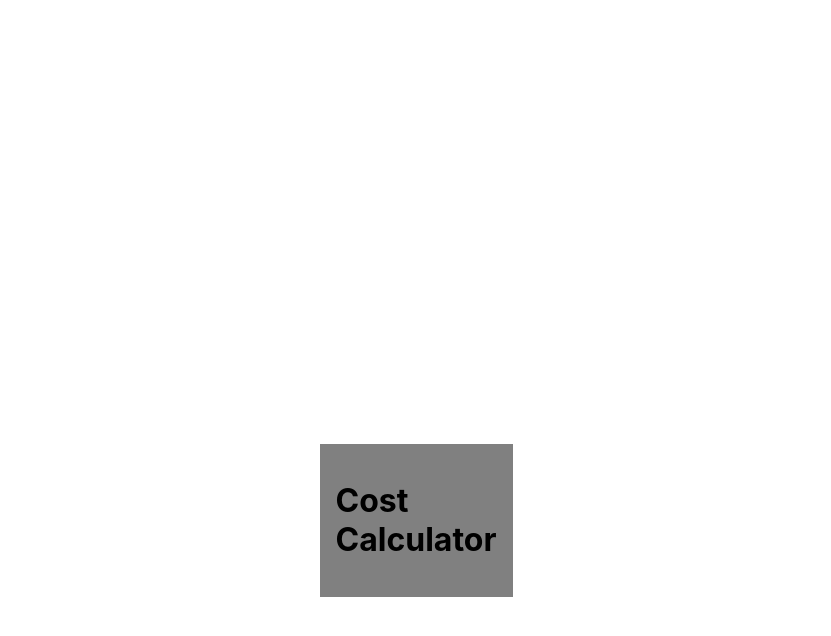
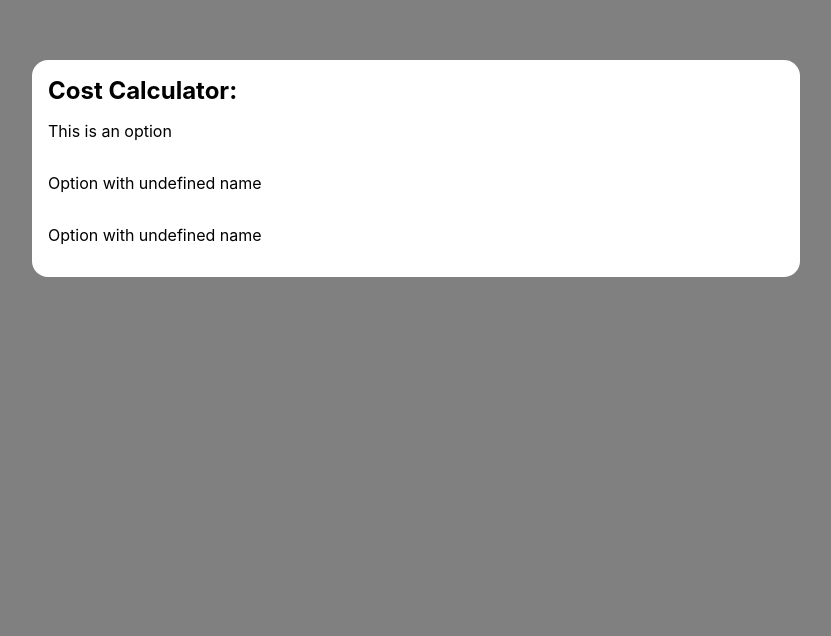
Before and after one commit to casperrr/cgcalculator, a React (Create React App) app: page / in a window 1280 px wide. Shown: the part 196-832 px from the top of the page, without its empty margins (224-1055 px from the left). After the commit the page ends 800 px from the top, so only its background shows below. Built offline with nearby package versions, Linux system fonts and the light colour scheme.

Commit message:
custom option text

```diff
--- a/src/TestApp.css
+++ b/src/TestApp.css
@@ -2,5 +2,13 @@
     display: flex;
     align-items: center;
     justify-content: center;
-    margin: 50%;
+    align-self: center;
+    /* margin: 50%; */
+    /* width: 90%; */
+    /* height: 100%; */
+    padding: 20%;
 }
+
+body{
+    background-color: gray;
+}
--- a/src/components/Calculator.css
+++ b/src/components/Calculator.css
@@ -1,6 +1,20 @@
 
 .calculator_container {
     display: flex;
-    background-color: gray;
+    flex-direction: column;
+    background-color: rgb(255, 255, 255);
     padding: 1rem;
+    border-radius: 1rem;
+    width: 100%;
+    /* width: 80rem; */
 }
+
+.calculator_title {
+    margin: 0;
+}
+
+.input_container {
+    display: flex;
+    flex-direction: column;
+    /* gap: 2rem; */
+}
--- a/src/components/Calculator.js
+++ b/src/components/Calculator.js
@@ -1,11 +1,17 @@
 import React from 'react';
 import './Calculator.css';
+import { Option } from './Option.js';
 
 class Calculator extends React.Component {
     render() {
         return (
             <div className='calculator_container'>
-                <h1>Cost Calculator</h1>
+                <h2 className='calculator_title'>Cost Calculator:</h2>
+                <div className='input_container'>
+                    <Option note="This is an option"/>
+                    <Option />
+                    <Option />
+                </div>
             </div>
         )
     }
--- /dev/null
+++ b/src/components/Option.css
@@ -0,0 +1,3 @@
+.option_container {
+
+}
--- /dev/null
+++ b/src/components/Option.js
@@ -0,0 +1,14 @@
+import React from 'react';
+import './Option.css';
+
+class Option extends React.Component {
+    render(){
+        return(
+            <div className='option_container'>
+                <p>{this.props.note ? this.props.note : "Option with undefined name"}</p>
+            </div>
+        )
+    }
+}
+
+export { Option };
```
